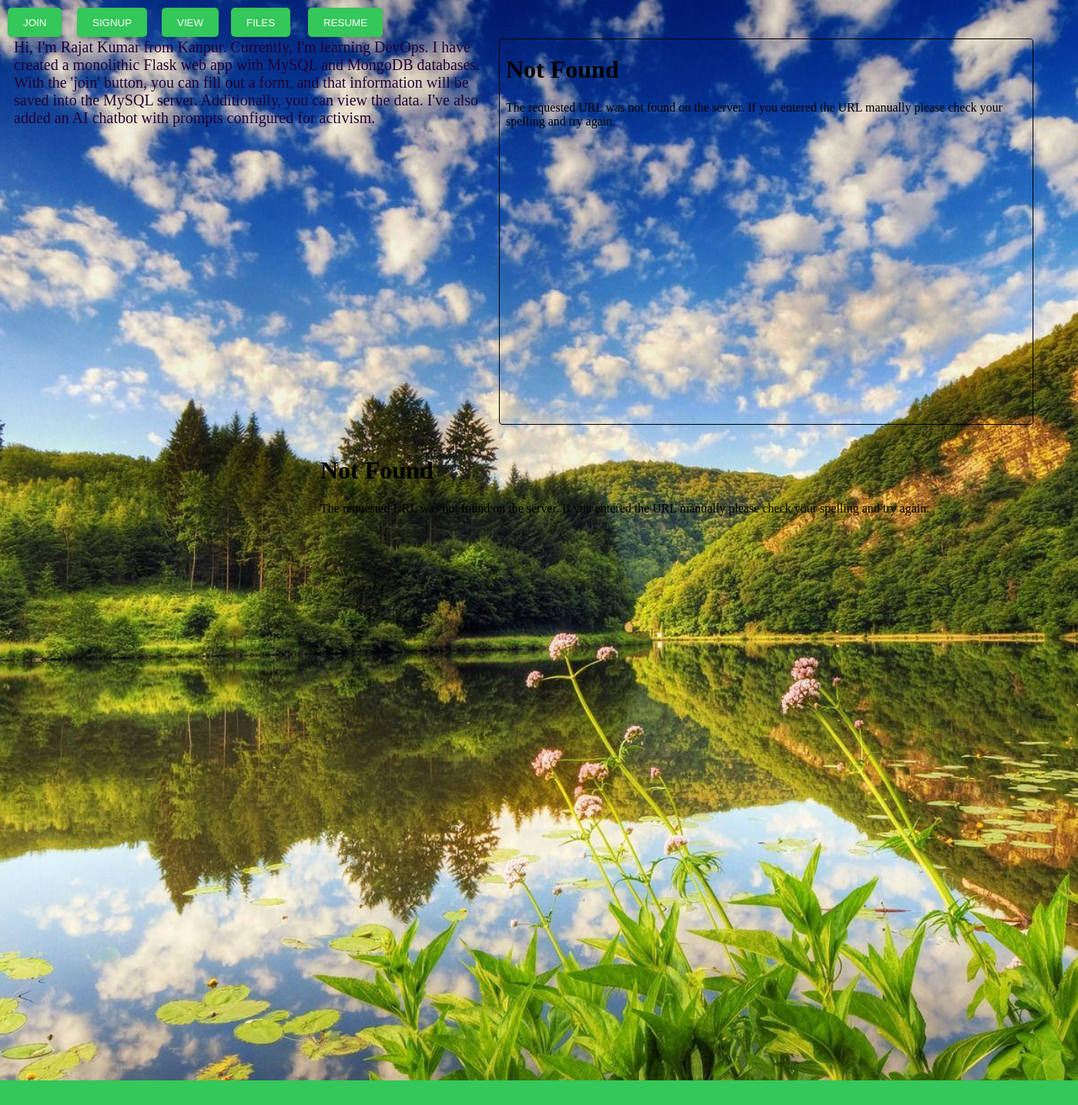
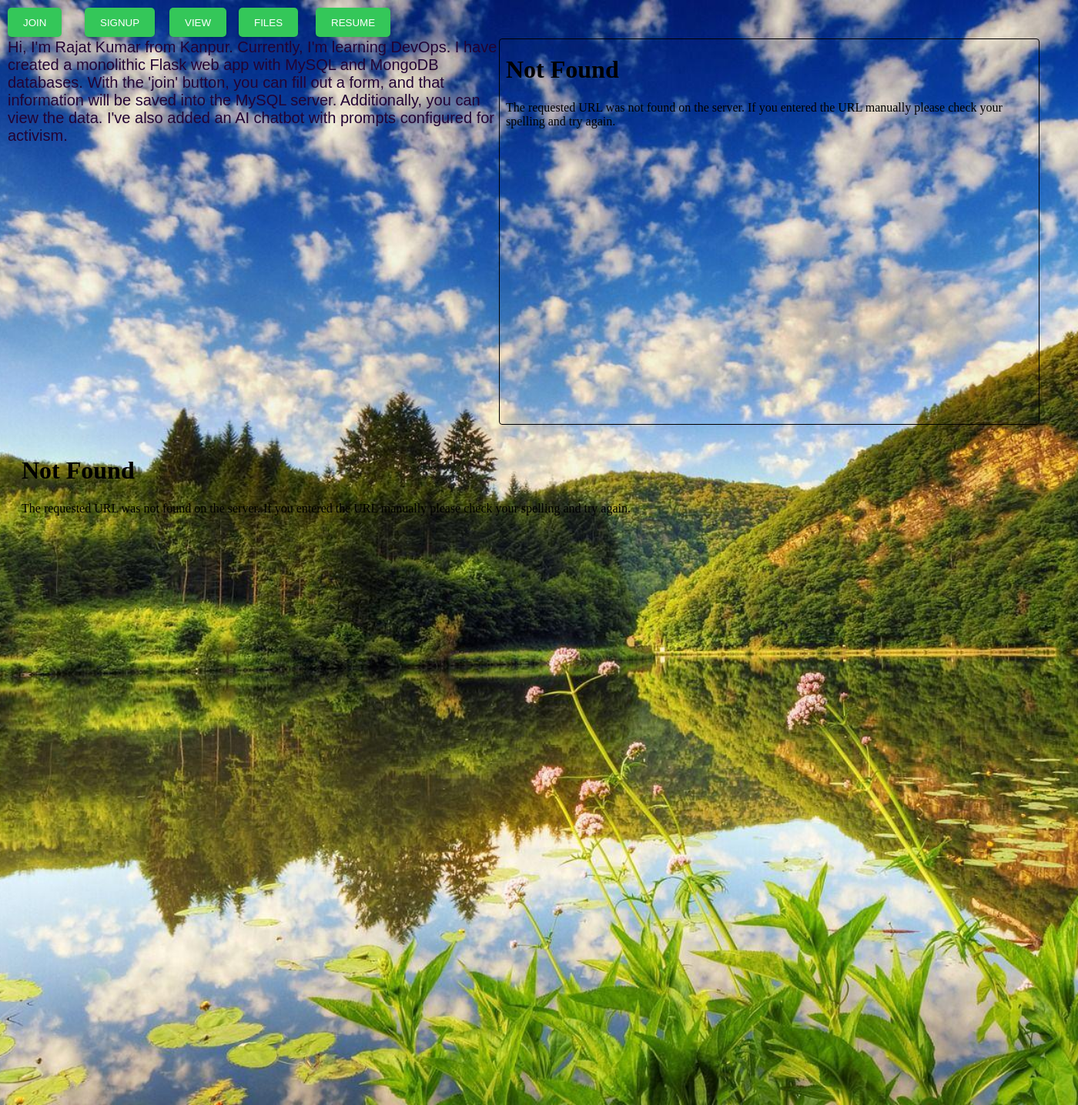
Before and after one commit to rajatvegan/UNITY, a Flask app: page / in a window 1400 px wide. Shown: the whole page at 77% size. Before the commit the page ends 1404 px from the top, so only its background shows below. Run offline with Flask 3, Linux system fonts and the light colour scheme; some libraries are stand-ins or nearby versions.

Commit message:
change home.css for mobile and desktop auto adjestment

```diff
--- a/static/home.css
+++ b/static/home.css
@@ -2,10 +2,11 @@ body {
     background-image: url('/static/nature.jpg');
     background-size: cover;
     background-position: center;
+    margin: 0;
+    font-family: Arial, sans-serif;
 }
+
 .form-button, .signup-button, .view-button, .files-button, .resume-button {
-    position: fixed;
-    top: 10px;
     display: inline-block;
     padding: 10px 20px;
     background-color: #34C759; /* Green color */
@@ -37,22 +38,60 @@ body {
     background-color: transparent; /* Transparent background on hover */
 }
 
+.buttons-container {
+    display: flex;
+    justify-content: space-around;
+    flex-wrap: wrap;
+    padding: 20px;
+}
+
+@media (min-width: 768px) {
     .form-button {
+        position: fixed;
+        top: 10px;
         left: 10px;
     }
-
     .signup-button {
-    left: 100px;
+        position: fixed;
+        top: 10px;
+        left: 110px;
+    }
+    .view-button {
+        position: fixed;
+        top: 10px;
+        left: 220px;
+    }
+    .files-button {
+        position: fixed;
+        top: 10px;
+        left: 310px;
+    }
+    .resume-button {
+        position: fixed;
+        top: 10px;
+        left: 410px;
+    }
 }
 
-.view-button {
-    left: 210px;
+@media (max-width: 767px) {
+    .iframe-container {
+        width: 100%;
+        height: auto;
     }
 
-.files-button {
-    left: 300px;
+    iframe {
+        width: 100%;
+        height: auto;
+        margin: 10px 0;
     }
 
-.resume-button {
-    left: 400px;
+    .buttons-container {
+        flex-direction: column;
+        align-items: center;
     }
+
+    .form-button, .signup-button, .view-button, .files-button, .resume-button {
+        width: 90%;
+        margin: 10px 0;
+    }
+}
--- a/templates/home.html
+++ b/templates/home.html
@@ -1,57 +1,32 @@
 <!DOCTYPE html>
-
 <html>
 <head>
     <link rel="icon" type="image/png" href="static/logo.png">
-        <title> UNITY </title>
+    <title>UNITY</title>
+    <meta name="viewport" content="width=device-width, initial-scale=1.0">
     <link rel="stylesheet" href="static/home.css">
 </head>
-
-    <iframe id=KBNSSVLQFV loading="eager" src= "{{ iframe_api_key }}&mode=embed_gold&host=beta&theme=light&opacity=100&font_header=Real+Head+Pro&size_header=30&font_body=Real+Head+Pro&size_body=16&font_labels=Real+Head+Pro&size_labels=14&font_button=Real+Head+Pro&size_button=16&c_fb=FFFFFF&c_ff=FFFFFF&c_fbd=888888&c_rb=FFFFFF&c_bb=228DD7&c_bt=FFFFFF&c_t=000000&s_ffo=100&s_rbo=100&s_bbo=100&s_f=minimalist&s_b=filled&s_t=2&s_to=1&s_r=2"
+<body>
+    <iframe id="KBNSSVLQFV" loading="eager" src="{{ iframe_api_key }}&mode=embed_gold&host=beta&theme=light&opacity=100&font_header=Real+Head+Pro&size_header=30&font_body=Real+Head+Pro&size_body=16&font_labels=Real+Head+Pro&size_labels=14&font_button=Real+Head+Pro&size_button=16&c_fb=FFFFFF&c_ff=FFFFFF&c_fbd=888888&c_rb=FFFFFF&c_bb=228DD7&c_bt=FFFFFF&c_t=000000&s_ffo=100&s_rbo=100&s_bbo=100&s_f=minimalist&s_b=filled&s_t=2&s_to=1&s_r=2"
         width="50%" height="500px" onMouseOver="this.style.boxShadow='0px 6px 6px -3px rgba(0,0,0,0.1)'" onMouseOut="this.style.boxShadow='none'" style="border:1px solid rgba(0, 0, 0, 1);transition:.3s;border-radius:4px;float:right;margin-right: 50px;" frameBorder="0"></iframe>
 
-
-    <body>
-
     <div style="margin-top: 50px;margin-left: 10px;color: #220334;font-size: 20px;">
-            <p>
-                Hi, I'm Rajat Kumar from Kanpur. Currently, I'm learning DevOps. I have created a monolithic Flask web app with MySQL and MongoDB databases. With the 'join' button, you can fill out a form, and that information will be saved into the MySQL server. Additionally, you can view the data. I've also added an AI chatbot with prompts configured for activism. </p>
+        <p>Hi, I'm Rajat Kumar from Kanpur. Currently, I'm learning DevOps. I have created a monolithic Flask web app with MySQL and MongoDB databases. With the 'join' button, you can fill out a form, and that information will be saved into the MySQL server. Additionally, you can view the data. I've also added an AI chatbot with prompts configured for activism.</p>
     </div>
 
-        <iframe src= {{notebook_api_key}} height="800" style="margin: 20px; margin-left:400px; width: 100%; max-width: 950px;" frameborder="0" scrolling="auto" title="1_project-NYC-taxi"></iframe>
+    <iframe src="{{ notebook_api_key }}" height="800" style="margin: 20px; width: 100%; max-width: 950px;" frameborder="0" scrolling="auto" title="1_project-NYC-taxi"></iframe>
 
-
-        <div>
-            <a href="form" class="form-button">
-         <button> JOIN </button>
-            </a>
-       </div>
-        <div>
-            <a href="signup" class="signup-button">
-                <button> SIGNUP </button>
-            </a>
-        </div>
-        <div>
-            <a href="view" class="view-button">
-                <button> VIEW </button>
-            </a>
-        </div>
-        <div>
-            <a href="files" class="files-button">
-                <button> FILES </button>
-            </a>
-        </div>
-        <div>
-            <a href="resume" class="resume-button">
-                <button> RESUME </button>
-            </a>
+    <div class="buttons-container">
+        <a href="form" class="form-button"><button>JOIN</button></a>
+        <a href="signup" class="signup-button"><button>SIGNUP</button></a>
+        <a href="view" class="view-button"><button>VIEW</button></a>
+        <a href="files" class="files-button"><button>FILES</button></a>
+        <a href="resume" class="resume-button"><button>RESUME</button></a>
     </div>
 
     <script>
-            // Get all the button elements
+        // Add animation to the buttons
         const buttons = document.querySelectorAll('button');
-
-// Add animation to the buttons
         buttons.forEach((button) => {
             button.addEventListener('mouseover', (event) => {
                 event.target.style.transform = 'scale(1.1)';
@@ -62,9 +37,6 @@ buttons.forEach((button) => {
                 event.target.style.boxShadow = 'none';
             });
         });
-
-
     </script>
-
 </body>
 </html>
```
Lines whose indentation alone changed are shown as unchanged.
